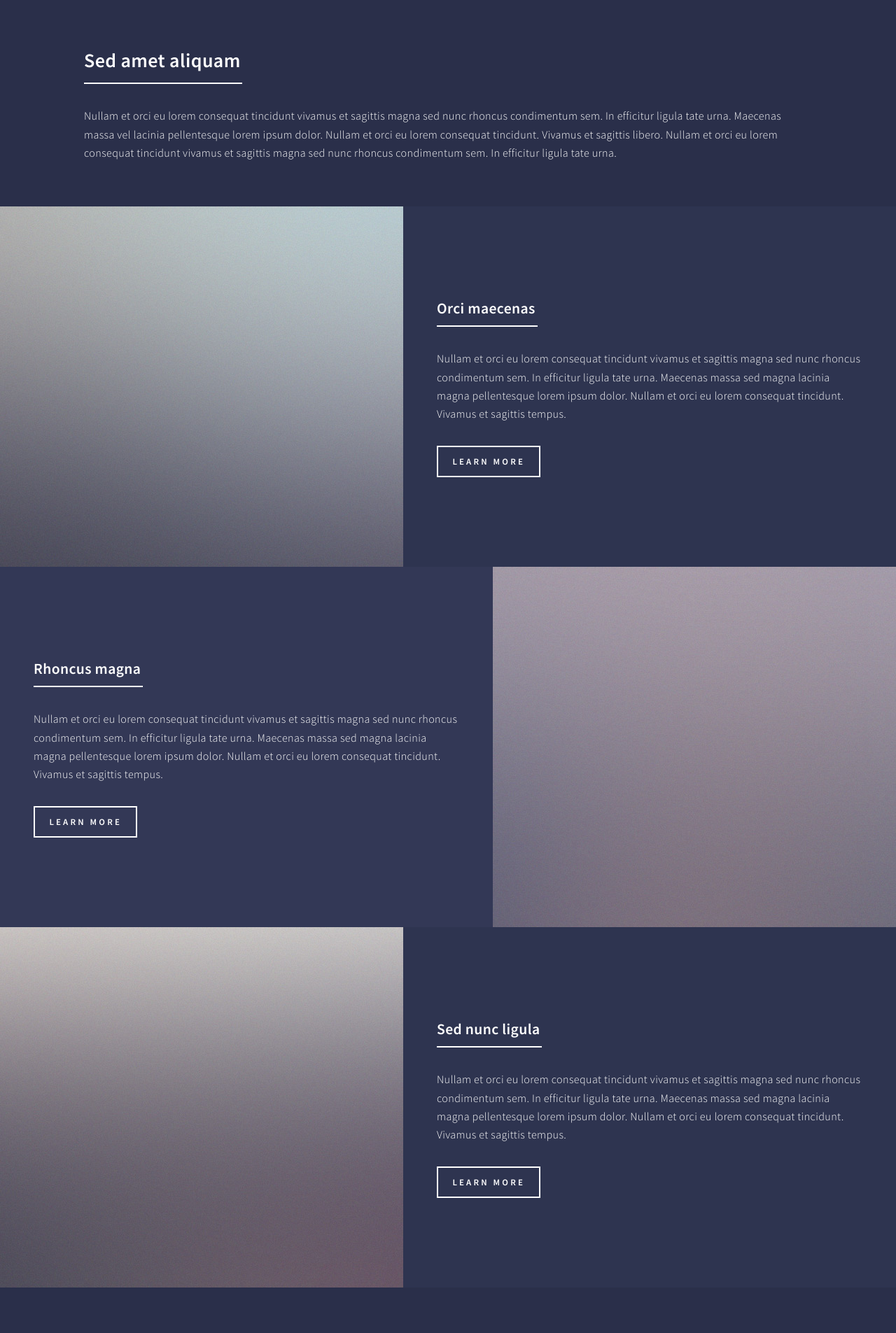
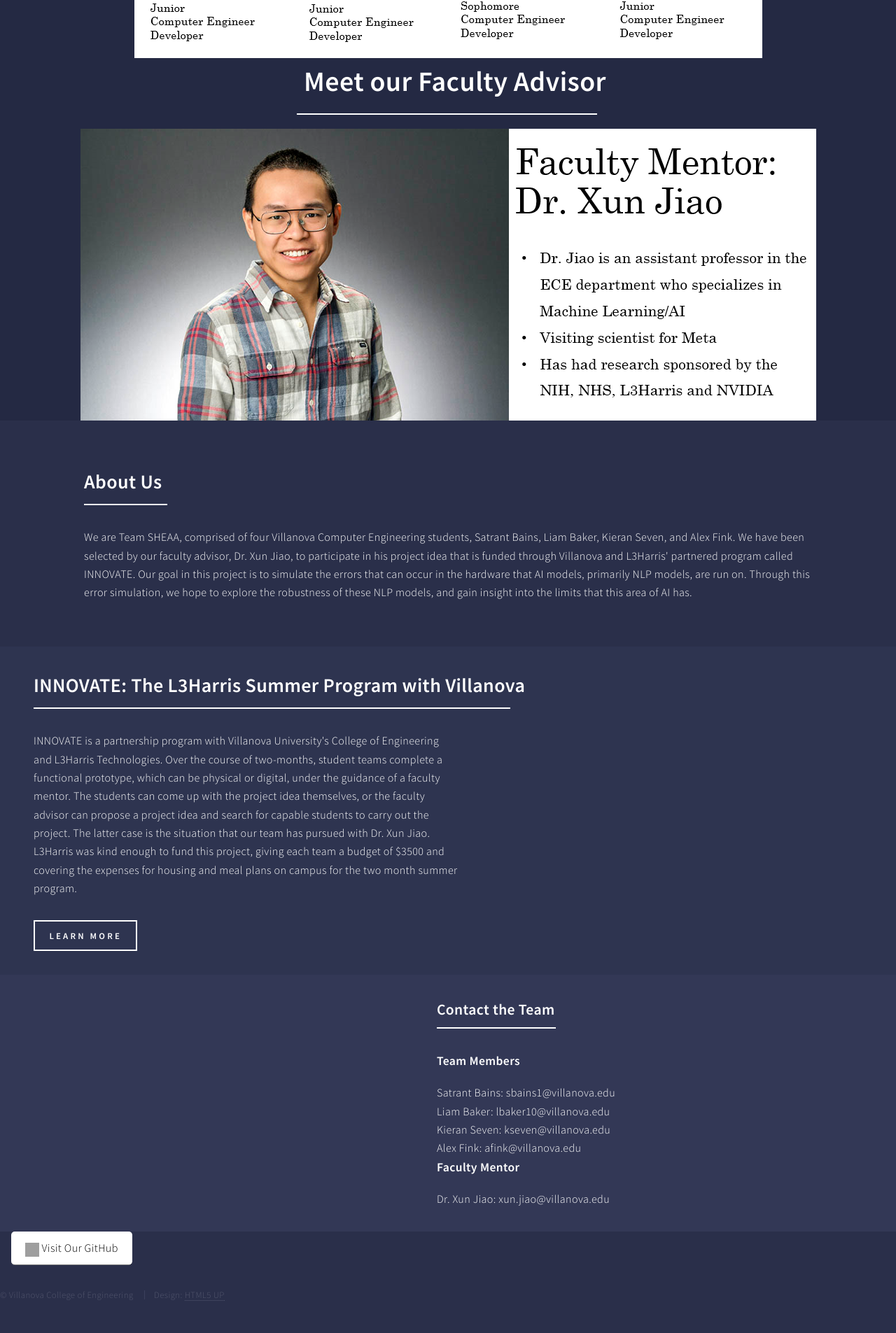
Before and after one commit to sevenkieran/SHEAA-Website, a Flask app: page /about in a window 1280 px wide. Shown: the part 481-2386 px from the top of the page at 70% size. After the commit the page ends 2340 px from the top, so only its background shows below. Run offline with Flask 3, Linux system fonts and the light colour scheme; grey boxes are pictures that could not be loaded.

Commit message:
about us page

```diff
--- a/website/templates/about.html
+++ b/website/templates/about.html
@@ -42,21 +42,22 @@
 
     <!-- Banner -->
     <!-- Note: The "styleN" class below should match that of the header element. -->
-    <section id="banner" class="style2">
-      <div class="inner">
-        <span class="image">
-          <img src="static/images/meet_the_team.png" alt="" />
-        </span>
-        <header class="major">
-          <h1>Meet the Team</h1>
+    <!-- <section id="banner" class="style1"> -->
+      <div class="inner" style="text-align:center;">
+        <header class="major" style="display: block; margin: auto;">
+            <h1>Meet the Team</h1>
         </header>
-        <span class="image">
-          <img src="static/images/meet_the_team.png" alt="" />
-        </span>
-        <div class="content">
-        </div>
-      </div>
-    </section>
+        <img src="static/images/meet_the_team.png" alt="" style="display: block; margin: auto;" />
+    </div>
+
+    <div class="inner" style="text-align:center;">
+      <header class="major" style="display: block; margin: auto;">
+          <h1>Meet our Faculty Advisor</h1>
+      </header>
+      <img src="static/images/meet_our_mentor.png" alt="" style="display: block; margin: auto;" />
+  </div>
+
+    <!-- </section> -->
 
     <!-- Main -->
     <div id="main">
@@ -64,16 +65,16 @@
       <section id="one">
         <div class="inner">
           <header class="major">
-            <h2>Sed amet aliquam</h2>
+            <h2>About Us</h2>
           </header>
           <p>
-            Nullam et orci eu lorem consequat tincidunt vivamus et sagittis
-            magna sed nunc rhoncus condimentum sem. In efficitur ligula tate
-            urna. Maecenas massa vel lacinia pellentesque lorem ipsum dolor.
-            Nullam et orci eu lorem consequat tincidunt. Vivamus et sagittis
-            libero. Nullam et orci eu lorem consequat tincidunt vivamus et
-            sagittis magna sed nunc rhoncus condimentum sem. In efficitur
-            ligula tate urna.
+            We are Team SHEAA, comprised of four Villanova Computer Engineering students, Satrant Bains,
+            Liam Baker, Kieran Seven, and Alex Fink. We have been selected by our faculty advisor, Dr. Xun
+            Jiao, to participate in his project idea that is funded through Villanova and L3Harris' partnered
+            program called INNOVATE. Our goal in this project is to simulate the errors that can occur in
+            the hardware that AI models, primarily NLP models, are run on. Through this error simulation,
+            we hope to explore the robustness of these NLP models, and gain insight into the limits that
+            this area of AI has.
           </p>
         </div>
       </section>
@@ -81,115 +82,80 @@
       <!-- Two -->
       <section id="two" class="spotlights">
         <section>
-          <a href="generic.html" class="image">
-            <img src="static/images/pic08.jpg" alt="" data-position="center center" />
-          </a>
           <div class="content">
             <div class="inner">
               <header class="major">
-                <h3>Orci maecenas</h3>
+                <h2>INNOVATE: The L3Harris Summer Program with Villanova</h2>
               </header>
               <p>
-                Nullam et orci eu lorem consequat tincidunt vivamus et
-                sagittis magna sed nunc rhoncus condimentum sem. In efficitur
-                ligula tate urna. Maecenas massa sed magna lacinia magna
-                pellentesque lorem ipsum dolor. Nullam et orci eu lorem
-                consequat tincidunt. Vivamus et sagittis tempus.
+                INNOVATE is a partnership program with Villanova University's
+                College of Engineering and L3Harris Technologies. Over the
+                course of two-months, student teams complete a functional
+                prototype, which can be physical or digital, under the guidance of
+                a faculty mentor. The students can come up with the project idea
+                themselves, or the faculty advisor can propose a project idea and
+                search for capable students to carry out the project. The latter case
+                is the situation that our team has pursued with Dr. Xun Jiao. L3Harris
+                was kind enough to fund this project, giving each team a budget of $3500
+                and covering the expenses for housing and meal plans on campus for the
+                two month summer program.
               </p>
               <ul class="actions">
-                <li><a href="generic.html" class="button">Learn more</a></li>
+                <li><a href="https://www1.villanova.edu/university/engineering/villanova-engineering-experience/real-world-experience/L3Harris-Summer-Program.html" class="button">Learn more</a></li>
               </ul>
             </div>
           </div>
         </section>
         <section>
-          <a href="generic.html" class="image">
-            <img src="static/images/pic09.jpg" alt="" data-position="top center" />
-          </a>
           <div class="content">
             <div class="inner">
               <header class="major">
-                <h3>Rhoncus magna</h3>
+                <h3>Contact the Team</h3>
               </header>
               <p>
-                Nullam et orci eu lorem consequat tincidunt vivamus et
-                sagittis magna sed nunc rhoncus condimentum sem. In efficitur
-                ligula tate urna. Maecenas massa sed magna lacinia magna
-                pellentesque lorem ipsum dolor. Nullam et orci eu lorem
-                consequat tincidunt. Vivamus et sagittis tempus.
+                <h4>Team Members</h4>
+                Satrant Bains: sbains1@villanova.edu<br>
+                Liam Baker: lbaker10@villanova.edu<br>
+                Kieran Seven: kseven@villanova.edu<br>
+                Alex Fink: afink@villanova.edu
+                <h4>Faculty Mentor</h4>
+                Dr. Xun Jiao: xun.jiao@villanova.edu
               </p>
-              <ul class="actions">
-                <li><a href="generic.html" class="button">Learn more</a></li>
-              </ul>
             </div>
           </div>
         </section>
-        <section>
-          <a href="generic.html" class="image">
-            <img src="static/images/pic10.jpg" alt="" data-position="25% 25%" />
-          </a>
-          <div class="content">
-            <div class="inner">
-              <header class="major">
-                <h3>Sed nunc ligula</h3>
-              </header>
-              <p>
-                Nullam et orci eu lorem consequat tincidunt vivamus et
-                sagittis magna sed nunc rhoncus condimentum sem. In efficitur
-                ligula tate urna. Maecenas massa sed magna lacinia magna
-                pellentesque lorem ipsum dolor. Nullam et orci eu lorem
-                consequat tincidunt. Vivamus et sagittis tempus.
-              </p>
-              <ul class="actions">
-                <li><a href="generic.html" class="button">Learn more</a></li>
-              </ul>
-            </div>
-          </div>
-        </section>
-      </section>
+  <!--Styles-->
+  <style>
+    html, body {
+      height: 100%;
+      margin: 0;
+      display: flex;
+      flex-direction: column;
+}
+    #wrapper{
+      flex: 1 0 auto;
+      display: flex;
+      flex-direction: column;
+}
+    footer#footer {
+      width: 100%;
+      flex-shrink: 0; /* This ensures that the footer doesn't shrink if there's not enough space */
+}
+.btn {
+    display: inline-block;
+    background-color: white; /* Change this to your preferred color */
+    color: black; /* This is the text color */
+    padding: 10px 20px; /* This is the inner spacing of the button */
+    text-decoration: none; /* This removes the underline */
+    border-radius: 5px; /* This gives the button rounded corners */
+    transition: background-color 0.3s ease; /* This adds a nice hover effect */
+}
 
-      <!-- Three -->
-      <section id="three">
-        <div class="inner">
-          <header class="major">
-            <h2>Massa libero</h2>
-          </header>
-          <p>
-            Nullam et orci eu lorem consequat tincidunt vivamus et sagittis
-            libero. Mauris aliquet magna magna sed nunc rhoncus pharetra.
-            Pellentesque condimentum sem. In efficitur ligula tate urna.
-            Maecenas laoreet massa vel lacinia pellentesque lorem ipsum dolor.
-            Nullam et orci eu lorem consequat tincidunt. Vivamus et sagittis
-            libero. Mauris aliquet magna magna sed nunc rhoncus amet pharetra
-            et feugiat tempus.
-          </p>
-          <ul class="actions">
-            <li>
-              <a href="generic.html" class="button next">Get Started</a>
-            </li>
-          </ul>
-        </div>
-      </section>
-    </div>
+.btn:hover {
+    background-color: #666; /* This changes the background color when you hover over the button */
+}
 
-
-    <!-- Footer -->
-    <footer id="footer">
-      <div class="inner">
-        <ul class="icons">
-
-          <li>
-            <a href="#" class="icon brands alt fa-github"><span class="label">GitHub</span></a>
-          </li>
-
-        </ul>
-        <ul class="copyright">
-          <li>&copy; Untitled</li>
-          <li>Design: <a href="https://html5up.net">HTML5 UP</a></li>
-        </ul>
-      </div>
-    </footer>
-  </div>
+</style>
 
   <!-- Scripts -->
   <script src="static/js/jquery.min.js"></script>
@@ -203,5 +169,21 @@
     integrity="sha384-geWF76RCwLtnZ8qwWowPQNguL3RmwHVBC9FhGdlKrxdiJJigb/j/68SIy3Te4Bkz"
     crossorigin="anonymous"></script>
 </body>
+<!-- Footer -->
+<footer id="footer">
+  <div>
+      <ul>
+            <a href="https://github.com/liambaker10/SHEAA" class="btn" target="_blank">
+              <img src="https://github.githubassets.com/images/modules/logos_page/GitHub-Mark.png" alt="GitHub logo" style="width: 20px; height: 20px; vertical-align: middle;">
+              Visit Our GitHub
+            </a>
+      </ul>
+    <ul class="copyright">
+      <li>&copy; Villanova College of Engineering</li>
+      <li>Design: <a href="https://html5up.net">HTML5 UP</a></li>
+    </ul>
+  </div>
+</footer>
+</div>
 
 </html>
```
Also changed, not shown: website/templates/AboutModel.html (+2 -25 lines), website/templates/Bart.html (+50 -26 lines), website/templates/base.html (+38 -17 lines), website/static/images/meet_our_mentor.png (added), website/static/images/meet_the_team.png (added).
